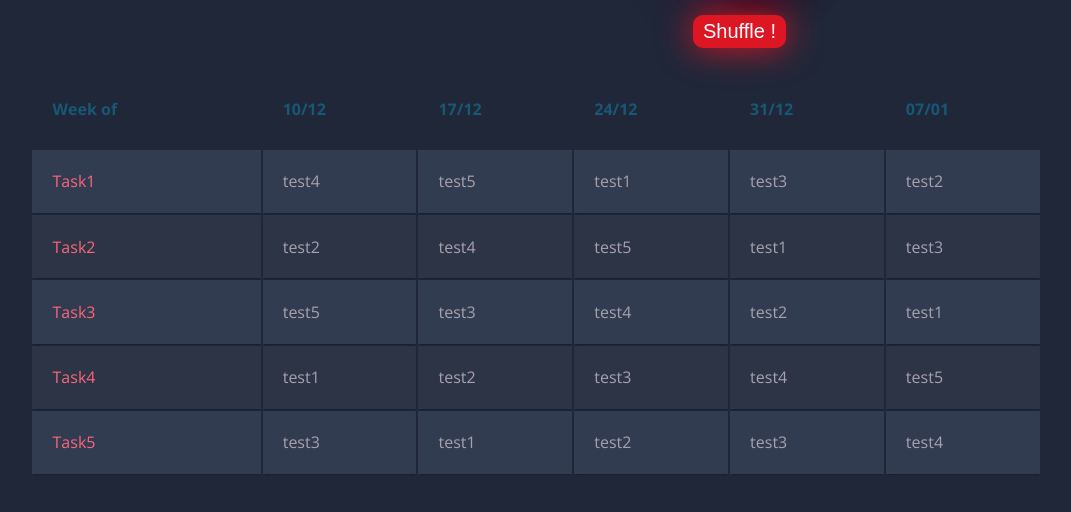
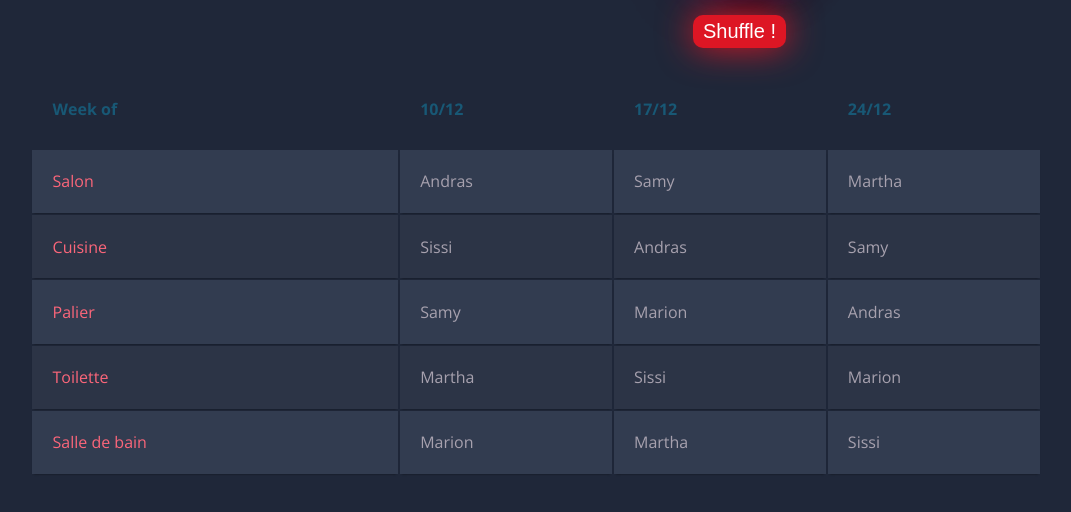
Before and after one commit to aggads/task-management, a plain HTML site: page index.html in a window 1280 px wide. Both pictures are taken after a click on the button "Shuffle !". Shown: the part 242-754 px from the top of the page, without its empty margins (104-1175 px from the left). Drawn offline with nearby package versions, Linux system fonts and the light colour scheme.

Commit message:
modif table

```diff
--- a/assets/js/script.js
+++ b/assets/js/script.js
@@ -37,7 +37,7 @@
 function shuffle () {
 
 
-	var coloc = new Array("test1", "test2", "test3", "test4", "test5")
+	var coloc = new Array("Martha", "Sissi", "Marion", "Andras", "Samy")
 	var index = Math.floor(Math.random() * coloc.length);
 	var participantsRestants=coloc.slice(0);
 	var case1=[];
@@ -55,44 +55,39 @@ function shuffle () {
 	blb.innerHTML =
 	`
 	<tr>
-	<td  class="week1">Task1</td>
+	<td  class="week1">Salon</td>
 	<td  class="case1">${case1}</td>
 	<td  class="case2">${case2}</td>
 	<td  class="case3">${case3}</td>
-	<td  class="case4">${case4}</td>
-	<td  class="case5">${case5}</td>
+
 	</tr>
 	<tr>
-	<td  class="week1">Task2</td>
+	<td  class="week1">Cuisine</td>
 	<td  class="case1">${case5}</td>
 	<td  class="case2">${case1}</td>
 	<td  class="case3">${case2}</td>
-	<td  class="case4">${case3}</td>
-	<td  class="case5">${case4}</td>
+
 	</tr>
 	<tr>
-	<td  class="week1">Task3</td>
+	<td  class="week1">Palier</td>
 	<td  class="case1">${case2}</td>
 	<td  class="case2">${case4}</td>
 	<td  class="case3">${case1}</td>
-	<td  class="case4">${case5}</td>
-	<td  class="case5">${case3}</td>
+
 	</tr>
 	<tr>
-	<td  class="week1">Task4</td>
+	<td  class="week1">Toilette</td>
 	<td  class="case1">${case3}</td>
 	<td  class="case2">${case5}</td>
 	<td  class="case3">${case4}</td>
-	<td  class="case4">${case1}</td>
-	<td  class="case5">${case2}</td>
+
 	</tr>
 	<tr>
-	<td  class="week1">Task5</td>
+	<td  class="week1">Salle de bain</td>
 	<td  class="case1">${case4}</td>
 	<td  class="case2">${case3}</td>
 	<td  class="case3">${case5}</td>
-	<td  class="case4">${case4}</td>
-	<td  class="case5">${case1}</td>
+
 	</tr>
 
 
--- a/index.html
+++ b/index.html
@@ -31,8 +31,8 @@
 					<th><h1>10/12 </h1></th>
 					<th><h1>17/12</h1></th>
 					<th><h1>24/12</h1></th>
-					<th><h1>31/12</h1></th>
-					<th><h1>07/01</h1></th>
+				<!-- 	<th><h1>31/12</h1></th>
+					<th><h1>07/01</h1></th> -->
 				</tr>
 			</thead>
 			<tbody class="blabla">
```
